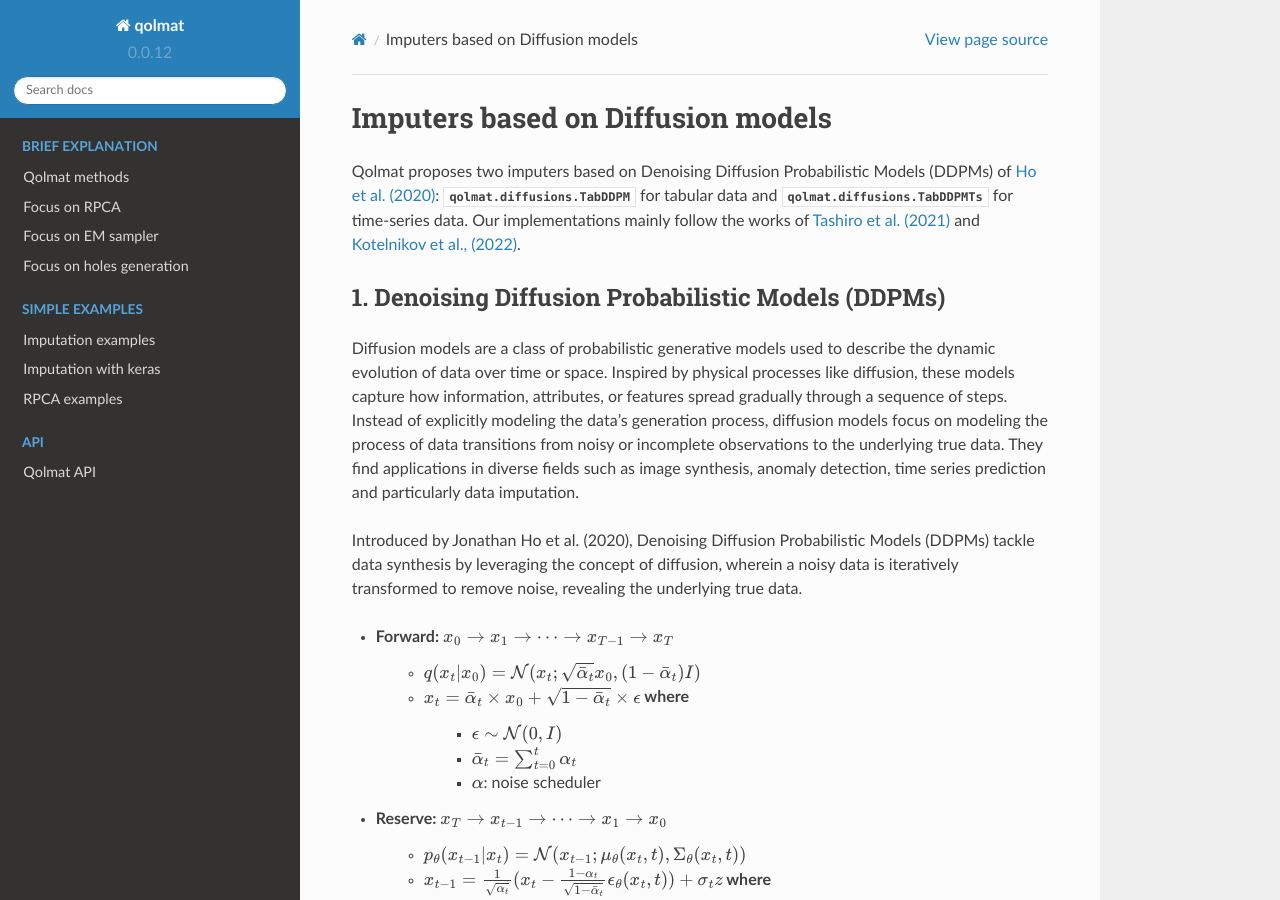
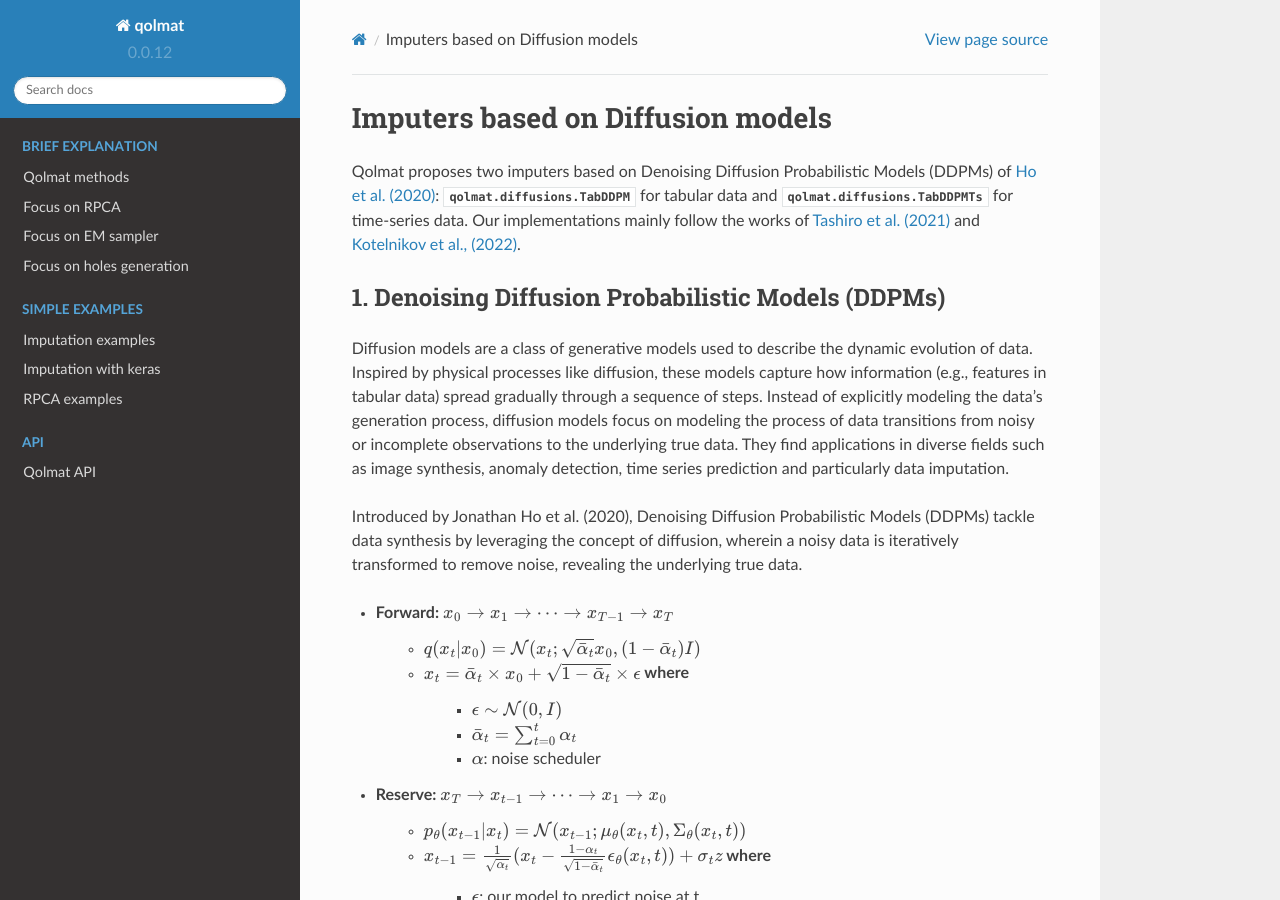
Before and after one commit to scikit-learn-contrib/qolmat, a Sphinx documentation site: the page built from docs/imputer_diffusion_model.rst, in a window 1280 px wide and 900 px high. Built offline with Sphinx 7.4.7 and the Read the Docs theme 2.0.0, drawn with Linux system fonts in a browser that asks for light colours.

Commit message:
feat: modify docs

```diff
--- a/docs/imputer_diffusion_model.rst
+++ b/docs/imputer_diffusion_model.rst
@@ -5,7 +5,7 @@ Qolmat proposes two imputers based on Denoising Diffusion Probabilistic Models (
 
 1. Denoising Diffusion Probabilistic Models (DDPMs)
 ***************************************************
-Diffusion models are a class of probabilistic generative models used to describe the dynamic evolution of data over time or space. Inspired by physical processes like diffusion, these models capture how information, attributes, or features spread gradually through a sequence of steps. Instead of explicitly modeling the data's generation process, diffusion models focus on modeling the process of data transitions from noisy or incomplete observations to the underlying true data. They find applications in diverse fields such as image synthesis, anomaly detection, time series prediction and particularly data imputation.
+Diffusion models are a class of generative models used to describe the dynamic evolution of data. Inspired by physical processes like diffusion, these models capture how information (e.g., features in tabular data) spread gradually through a sequence of steps. Instead of explicitly modeling the data's generation process, diffusion models focus on modeling the process of data transitions from noisy or incomplete observations to the underlying true data. They find applications in diverse fields such as image synthesis, anomaly detection, time series prediction and particularly data imputation.
 
 Introduced by Jonathan Ho et al. (2020), Denoising Diffusion Probabilistic Models (DDPMs) tackle data synthesis by leveraging the concept of diffusion, wherein a noisy data is iteratively transformed to remove noise, revealing the underlying true data.
 
@@ -27,6 +27,7 @@ Introduced by Jonathan Ho et al. (2020), Denoising Diffusion Probabilistic Model
     -
 1.1. TabDDPM architecture
 =========================
+
 In training, several key preprocessing and model architecture choices are employed to ensure the robustness and effectiveness of the neural network. First and foremost, the presence of missing values, represented as "nan," is addressed by filling them with the mean value of the observed data. This imputation technique helps prevent the network from being adversely affected by missing information and ensures that the training process can proceed smoothly.
 
 One of the innovative techniques applied during self-training, referred to as Compute-only loss values from observed data, plays a pivotal role in the training pipeline. CSDI focuses on computing loss values exclusively from the observed data, effectively allowing the model to concentrate on the available information while disregarding the missing data points.
```
